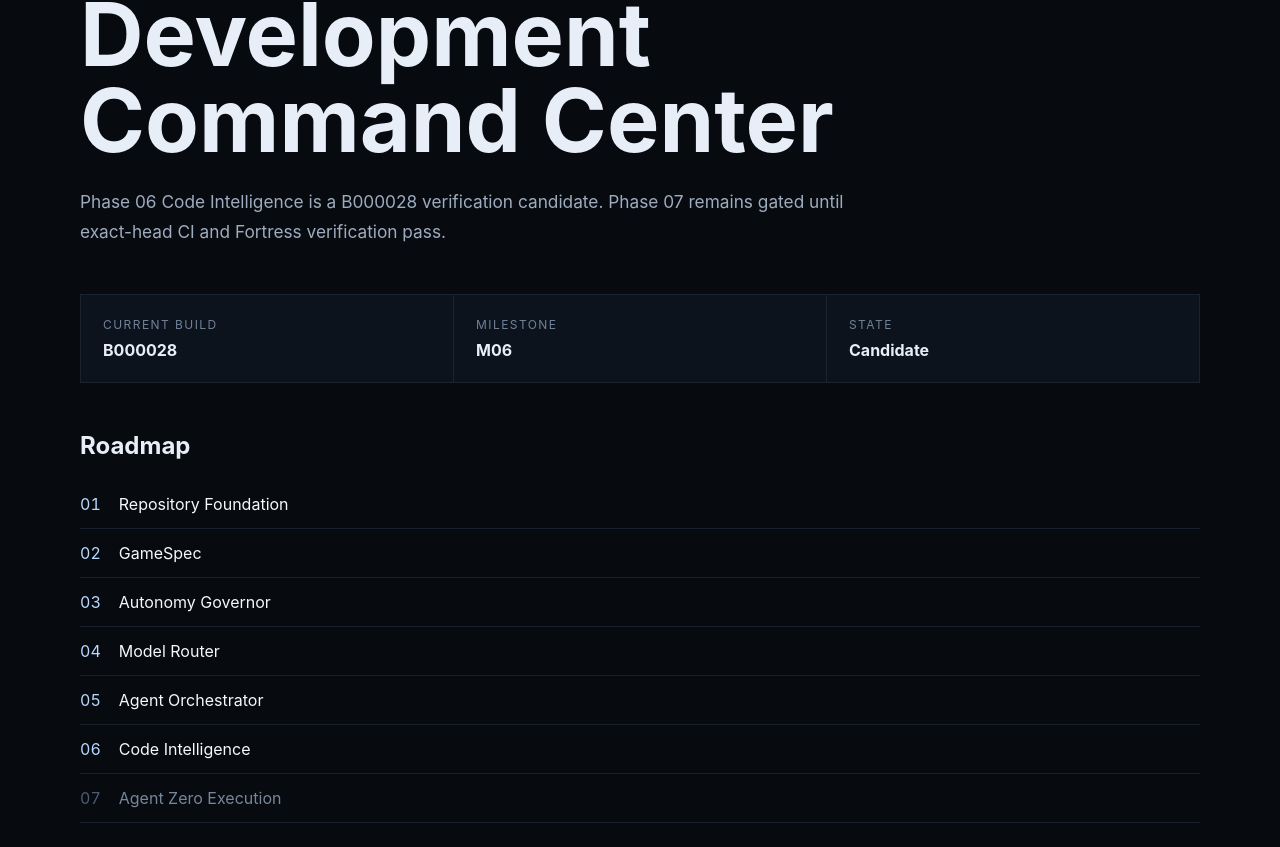
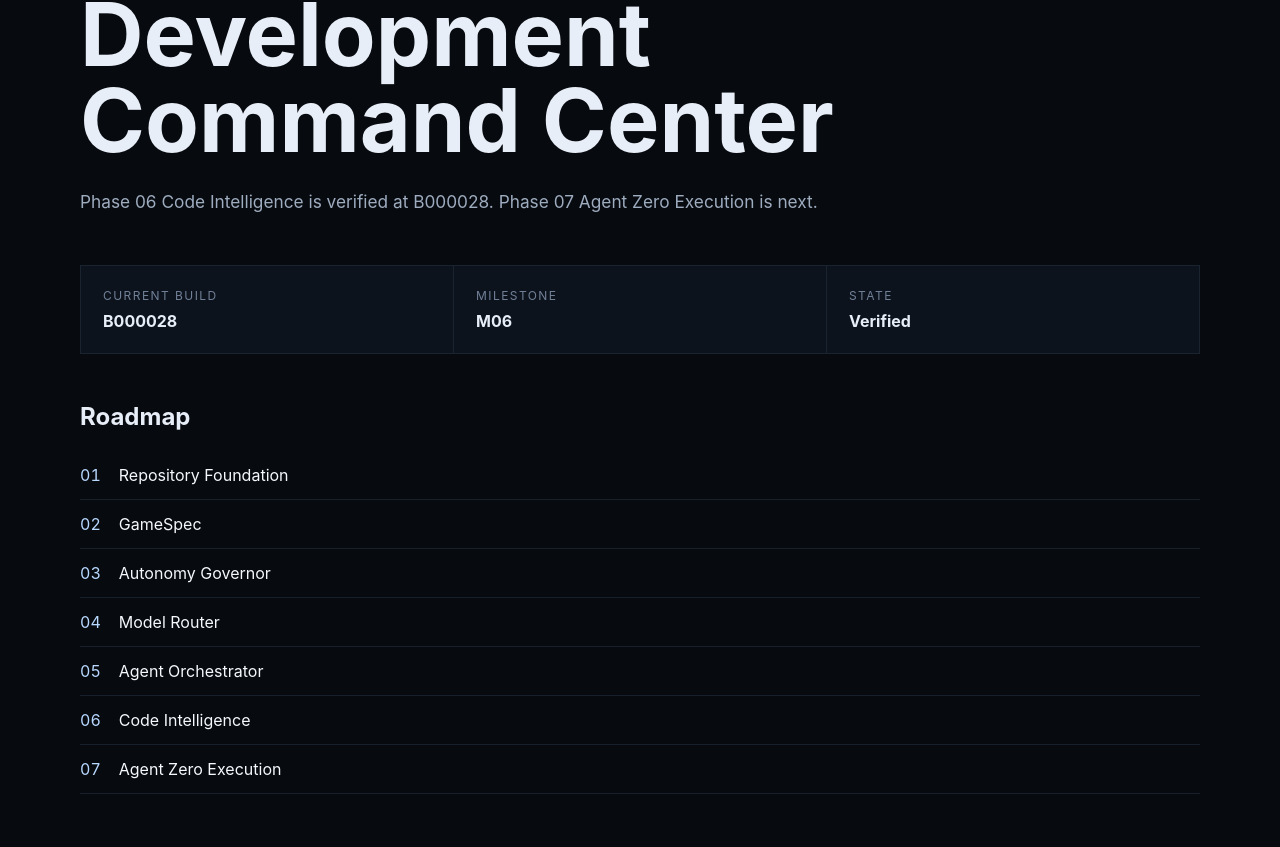
Before and after one commit to NuTroPeX-Studio-AI/NTPX-Game-Forge-Studio-, a React (Vite) app in the folder apps/studio-desktop/: page / in a window 1280 px wide. Shown: the part 295-1142 px from the top of the page. Built offline with nearby package versions, Linux system fonts and the light colour scheme.

Commit message:
Phase 06: show verified B000028 in command center

```diff
--- a/apps/studio-desktop/src/App.tsx
+++ b/apps/studio-desktop/src/App.tsx
@@ -15,21 +15,21 @@ export default function App() {
         <p className="eyebrow">NTPX GAMEFORGE Ω∞</p>
         <h1>Autonomous Game Development Command Center</h1>
         <p className="lede">
-          Phase 06 Code Intelligence is a B000028 verification candidate. Phase 07 remains gated until exact-head CI and Fortress verification pass.
+          Phase 06 Code Intelligence is verified at B000028. Phase 07 Agent Zero Execution is next.
         </p>
       </section>
 
       <section className="panel">
         <div><span className="label">Current build</span><strong>B000028</strong></div>
         <div><span className="label">Milestone</span><strong>M06</strong></div>
-        <div><span className="label">State</span><strong>Candidate</strong></div>
+        <div><span className="label">State</span><strong>Verified</strong></div>
       </section>
 
       <section className="roadmap">
         <h2>Roadmap</h2>
         <ol>
           {stages.map((stage, index) => (
-            <li key={stage} className={index <= 5 ? "active" : "pending"}>
+            <li key={stage} className={index <= 6 ? "active" : "pending"}>
               <span>{String(index + 1).padStart(2, "0")}</span>
               {stage}
             </li>
```
